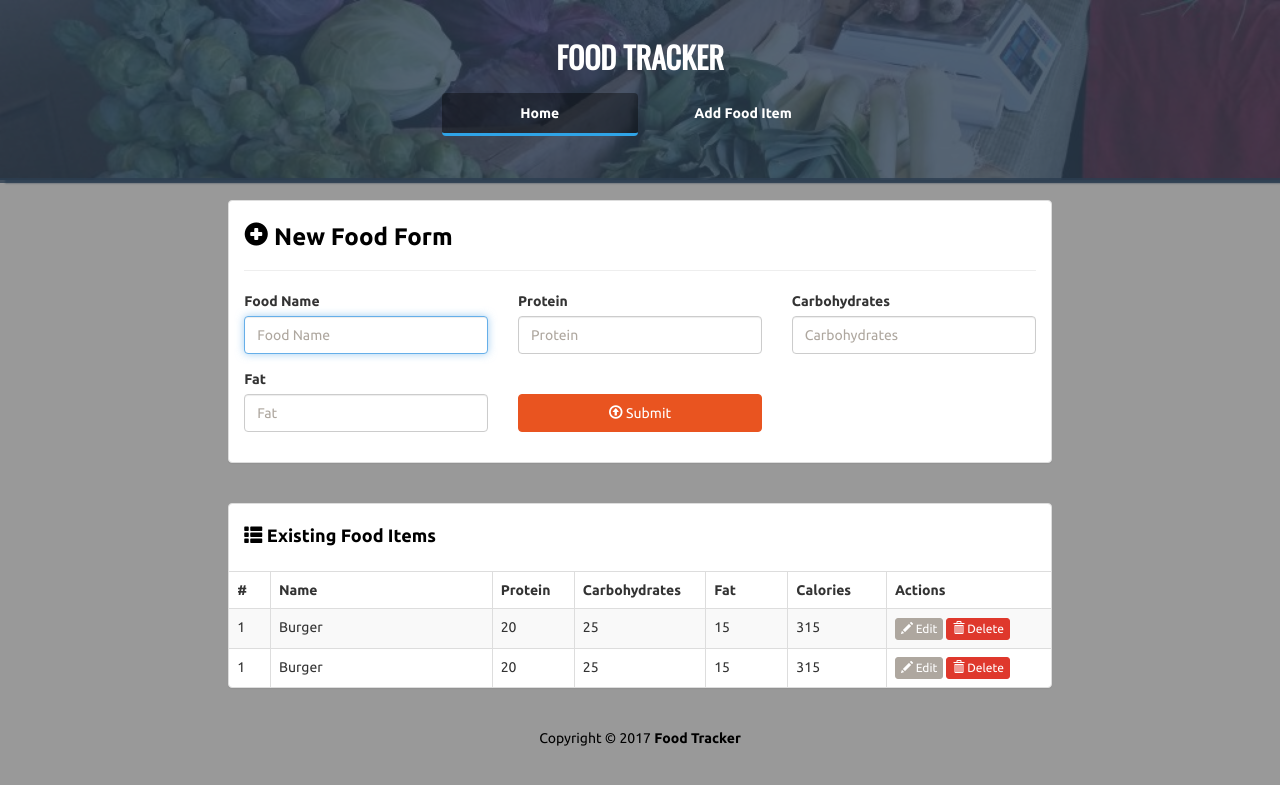
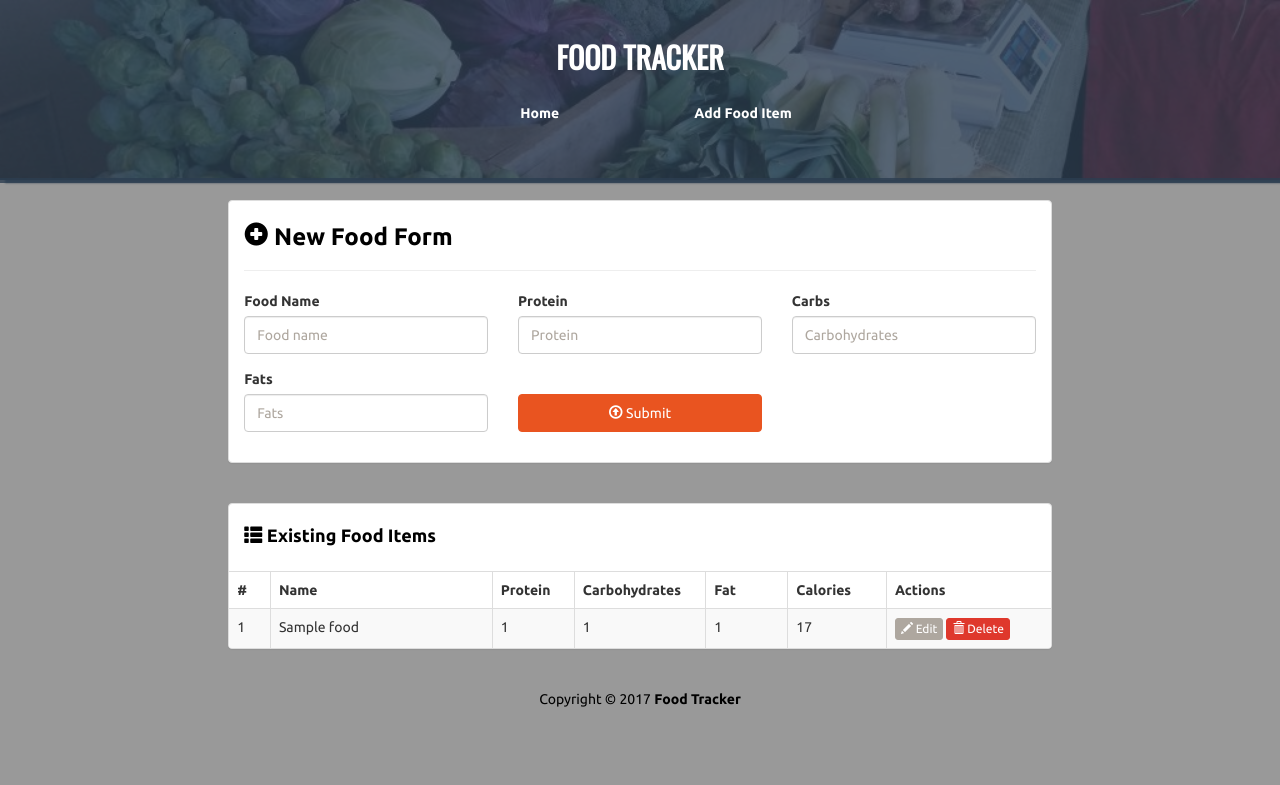
Before and after one commit to jassuwu/foodtracker-app-flask, a Flask app: page /add in a window 1280 px wide. Shown: the top 785 px of the page. Run offline with Flask 2, Linux system fonts and the light colour scheme; tables that the repository leaves empty hold one stand-in row (values such as "Sample post"); some libraries are stand-ins or nearby versions.

Commit message:
pages work with no deletion or updation

```diff
--- a/app/__init__.py
+++ b/app/__init__.py
@@ -6,6 +6,7 @@ from .extensions import db
 
 def create_app():
     app = Flask(__name__)
+    app.config['SECRET_KEY'] = 'dev'
     app.config['SQLALCHEMY_DATABASE_URI'] = 'sqlite:///db.sqlite3'
     app.config['SQLALCHEMY_TRACK_MODIFICATIONS'] = False
     db.init_app(app)
--- /dev/null
+++ b/app/forms.py
@@ -0,0 +1,25 @@
+from flask_wtf import FlaskForm
+from wtforms import StringField, IntegerField, DateField, SelectField
+from wtforms.validators import InputRequired, Length
+
+
+class FoodForm(FlaskForm):
+    name = StringField('Food Name',
+                       validators=[InputRequired('You have to enter a name.')])
+    protein = IntegerField('Protein',
+                           validators=[
+                               InputRequired('Proteins where?'),
+                           ])
+    carbs = IntegerField('Carbs',
+                         validators=[InputRequired('Carbohydrates where?')])
+    fats = IntegerField('Fats', validators=[InputRequired('Fats where?')])
+
+
+class DateForm(FlaskForm):
+    date = DateField('Add New Date',
+                     validators=[InputRequired('Bro? the date ?')])
+
+
+class DayFoodForm(FlaskForm):
+    dayFood = SelectField(
+        'Add Food', validators=[InputRequired('Bro what do want to add?')])
--- a/app/main/routes.py
+++ b/app/main/routes.py
@@ -1,18 +1,94 @@
-from flask import Blueprint, render_template
+from flask import Blueprint, render_template, redirect, url_for
+from ..forms import FoodForm, DateForm, DayFoodForm
+from datetime import datetime
+from ..models import Food, Log, log_food
+from ..extensions import db
 
 main = Blueprint('main', __name__)
 
 
-@main.route("/")
+@main.route("/", methods=['GET', 'POST'])
 def index():
-    return render_template("main/index.html")
+    form = DateForm()
+
+    if form.validate_on_submit():
+        # return {"date": form.date.data.strftime("%B %m, %Y")}
+
+        # Have to do a check to see if the date already exists to avoid duplicate date entries.
+        # There is a existing records counter on top of the date panels.
+        newLog = Log(logDate=form.date.data)
+        db.session.add(newLog)
+        db.session.commit()
+
+        return redirect(url_for("main.index"))
+
+    ############################################################################################
+    ## SETTING THE LIMIT TO 5, BECAUSE IN REALITY THERE NEEDS TO BE PAGINATION OR SEARCH HERE ##
+    ############################################################################################
+    logList = Log.query.order_by(Log.id.desc()).limit(5).all()
+    statsThisDate = {}
+    for log in logList:
+        foodsThisDate = log.foods.all()
+        statsThisDate[log.id] = {"proteins": 0, "carbs": 0, "fats": 0}
+        for food in foodsThisDate:
+            statsThisDate[log.id]["proteins"], statsThisDate[
+                log.id]["carbs"], statsThisDate[log.id]["fats"] = (
+                    food.proteins, food.carbs, food.fats)
+    return render_template("main/index.html",
+                           form=form,
+                           logList=logList,
+                           statsThisDate=statsThisDate,
+                           existingRecordsCount=Log.query.count())
 
 
-@main.route("/add")
+@main.route("/add", methods=['GET', 'POST'])
 def add():
-    return render_template("main/add.html")
+    form = FoodForm()
+
+    if form.validate_on_submit():
+        # return {
+        #     "name": form.name.data,
+        #     "proteins": form.protein.data,
+        #     "carbs": form.carbs.data,
+        #     "fats": form.fats.data
+        # }
+
+        newFood = Food(name=form.name.data,
+                       proteins=form.protein.data,
+                       carbs=form.carbs.data,
+                       fats=form.fats.data)
+
+        db.session.add(newFood)
+        db.session.commit()
+
+        return redirect(url_for("main.add"))
+
+    foodList = Food.query.all()
+    return render_template("main/add.html", form=form, foodList=foodList)
 
 
-@main.route("/view")
-def view():
-    return render_template("main/view.html")
+@main.route("/view/<dateid>", methods=['GET', 'POST'])
+def view(dateid):
+    form = DayFoodForm()
+    form.dayFood.choices = [(food.id, food.name)
+                            for food in Food.query.order_by('name')]
+
+    if form.validate_on_submit():
+        # return {"food_id": form.dayFood.data, "log_id": dateid}
+        foodToAdd = Food.query.filter_by(id=form.dayFood.data).first()
+        LogToAddTo = Log.query.filter_by(id=dateid).first()
+        LogToAddTo.foods.append(foodToAdd)
+        db.session.commit()
+        return redirect(url_for('main.view', dateid=dateid))
+
+    logDate = Log.query.filter_by(id=dateid).first()
+    foodsThisDate = logDate.foods.all()
+    todayStats = {"proteins": 0, "carbs": 0, "fats": 0}
+    for food in foodsThisDate:
+        todayStats["proteins"], todayStats["carbs"], todayStats["fats"] = (
+            food.proteins, food.carbs, food.fats)
+    return render_template("main/view.html",
+                           form=form,
+                           logDate=logDate,
+                           foodsThisDate=foodsThisDate,
+                           todayStats=todayStats)
--- a/app/models.py
+++ b/app/models.py
@@ -21,4 +21,7 @@ class Food(db.Model):
 class Log(db.Model):
     id = db.Column(db.Integer, primary_key=True)
     logDate = db.Column(db.Date, nullable=False)
-    foods = db.relationship('foods', secondary=log_food)
+    foods = db.relationship('Food',
+                            secondary=log_food,
+                            backref='log',
+                            lazy='dynamic')
--- a/app/templates/base.html
+++ b/app/templates/base.html
@@ -35,7 +35,7 @@
                 <div class="row t20">
                     <div class="col-lg-4 col-lg-offset-4">
                         <ul class="nav nav-pills nav-justified">
-                            <li role="presentation" class="active">
+                            <li role="presentation">
                                 <a href="{{url_for('main.index')}}" title="Home">Home</a>
                             </li>
                             <li role="presentation">
--- a/app/templates/main/add.html
+++ b/app/templates/main/add.html
@@ -10,28 +10,48 @@
 				</h3>
 				<hr />
 
-				<form action="" method="POST" role="form">
-
+				<form action="{{url_for('main.add')}}" method="POST">
+					{{ form.csrf_token }}
 					<div class="row">
 						<div class="col-lg-4">
 							<div class="form-group">
-								<label for="food-name">Food Name</label>
-								<input type="text" class="form-control" id="food-name" name="food-name"
-									placeholder="Food Name" autofocus>
+								{{ form.name.label }}
+								{{ form.name(class='form-control', placeholder='Food name', autocomplete='off') }}
+								{% if form.name.errors %}
+								<ul>
+									{% for error in form.name.errors %}
+									<li>{{error}}</li>
+									{% endfor %}
+								</ul>
+								{% endif %}
 							</div>
 						</div>
 						<div class="col-lg-4">
 							<div class="form-group">
-								<label for="protein">Protein</label>
-								<input type="number" class="form-control" id="protein" name="protein"
-									placeholder="Protein">
+								{{ form.protein.label }}
+								{{ form.protein(class='form-control', placeholder='Protein', autocomplete='off', min=0)
+								}}
+								{% if form.protein.errors %}
+								<ul>
+									{% for error in form.protein.errors %}
+									<li>{{error}}</li>
+									{% endfor %}
+								</ul>
+								{% endif %}
 							</div>
 						</div>
 						<div class="col-lg-4">
 							<div class="form-group">
-								<label for="carbohydrates">Carbohydrates</label>
-								<input type="number" class="form-control" id="carbohydrates" name="carbohydrates"
-									placeholder="Carbohydrates">
+								{{ form.carbs.label }}
+								{{ form.carbs(class='form-control', placeholder='Carbohydrates',
+								autocomplete='off',min=0) }}
+								{% if form.carbs.errors %}
+								<ul>
+									{% for error in form.carbs.errors %}
+									<li>{{error}}</li>
+									{% endfor %}
+								</ul>
+								{% endif %}
 							</div>
 						</div>
 					</div>
@@ -39,8 +59,15 @@
 					<div class="row">
 						<div class="col-lg-4">
 							<div class="form-group">
-								<label for="fat">Fat</label>
-								<input type="number" class="form-control" id="fat" name="fat" placeholder="Fat">
+								{{ form.fats.label }}
+								{{ form.fats(class='form-control', placeholder='Fats', autocomplete='off', min=0) }}
+								{% if form.fats.errors %}
+								<ul>
+									{% for error in form.fats.errors %}
+									<li>{{error}}</li>
+									{% endfor %}
+								</ul>
+								{% endif %}
 							</div>
 						</div>
 
@@ -53,7 +80,6 @@
 							</div>
 						</div>
 					</div>
-
 				</form>
 			</div>
 		</div>
@@ -82,13 +108,14 @@
 						</tr>
 					</thead>
 					<tbody>
+						{% for food in foodList %}
 						<tr>
-							<td>1</td>
-							<td>Burger</td>
-							<td>20</td>
-							<td>25</td>
-							<td>15</th>
-							<td>315</td>
+							<td>{{ food.id }}</td>
+							<td>{{ food.name }}</td>
+							<td>{{ food.proteins }}</td>
+							<td>{{ food.carbs }}</td>
+							<td>{{ food.fats }}</th>
+							<td>{{ food.carbs*4 + food.proteins*4 + food.fats*9 }}</td>
 							<td>
 								<a href="#" class="btn btn-default btn-xs">
 									<i class="glyphicon glyphicon-pencil"></i> Edit
@@ -98,22 +125,7 @@
 								</a>
 							</td>
 						</tr>
-						<tr>
-							<td>1</td>
-							<td>Burger</td>
-							<td>20</td>
-							<td>25</td>
-							<td>15</th>
-							<td>315</td>
-							<td>
-								<a href="#" class="btn btn-default btn-xs">
-									<i class="glyphicon glyphicon-pencil"></i> Edit
-								</a>
-								<a href="#" class="btn btn-danger btn-xs">
-									<i class="glyphicon glyphicon-trash"></i> Delete
-								</a>
-							</td>
-						</tr>
+						{% endfor %}
 					</tbody>
 				</table>
 			</div>
```
Also changed, not shown: app/templates/main/index.html (+15 -63 lines), app/templates/main/view.html (+18 -43 lines), migrations/versions/256639dfc547_db_relationship_changed_from_foods_food.py (added, +50 -0 lines).
